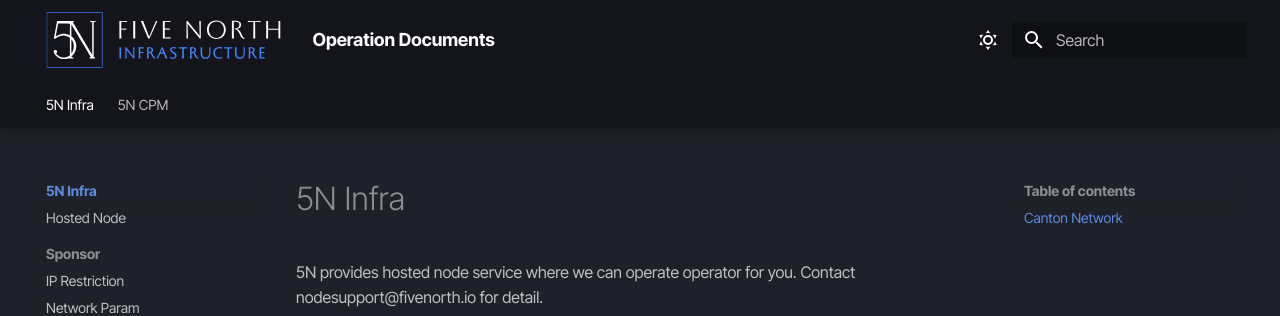
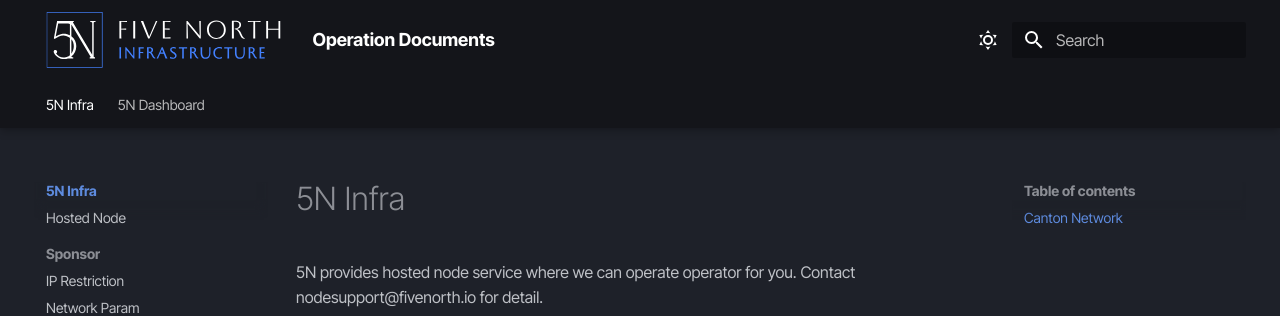
Before and after one commit to fivenorth-io/docs, an MkDocs documentation site: the page built from docs/index.md, in a window 1280 px wide. Shown: the top 316 px of the page. Built offline with MkDocs 1.6.1 and Material for MkDocs 9.7.7, drawn with Linux system fonts in a browser that asks for light colours; some web fonts are replaced.

Commit message:
Rename the app

```diff
--- a/mkdocs.yml
+++ b/mkdocs.yml
@@ -91,7 +91,7 @@
     - Sponsor:
       - IP Restriction: sponsored-node/check-ip-allow-status.md
       - Network Param: sponsored-node/network-parameters.md
-  - 5N CPM:
+  - 5N Dashboard:
     - Overview: 5n-cpm/introduction.md
     - Installation: 5n-cpm/install.md
     - Release: 5n-cpm/release.md
```
Also changed, not shown: docs/5n-cpm/introduction.md (+1 -1 lines).
